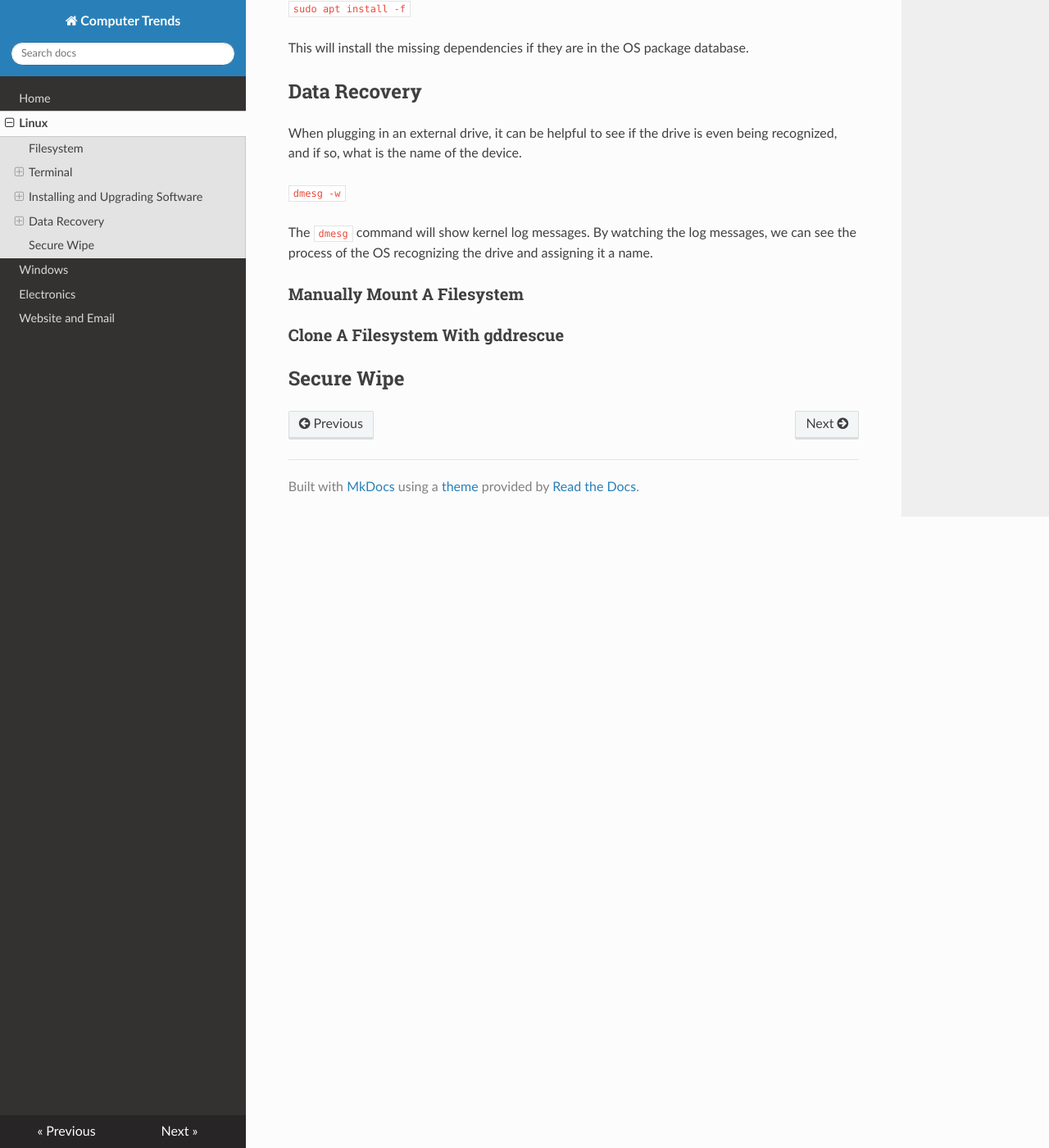
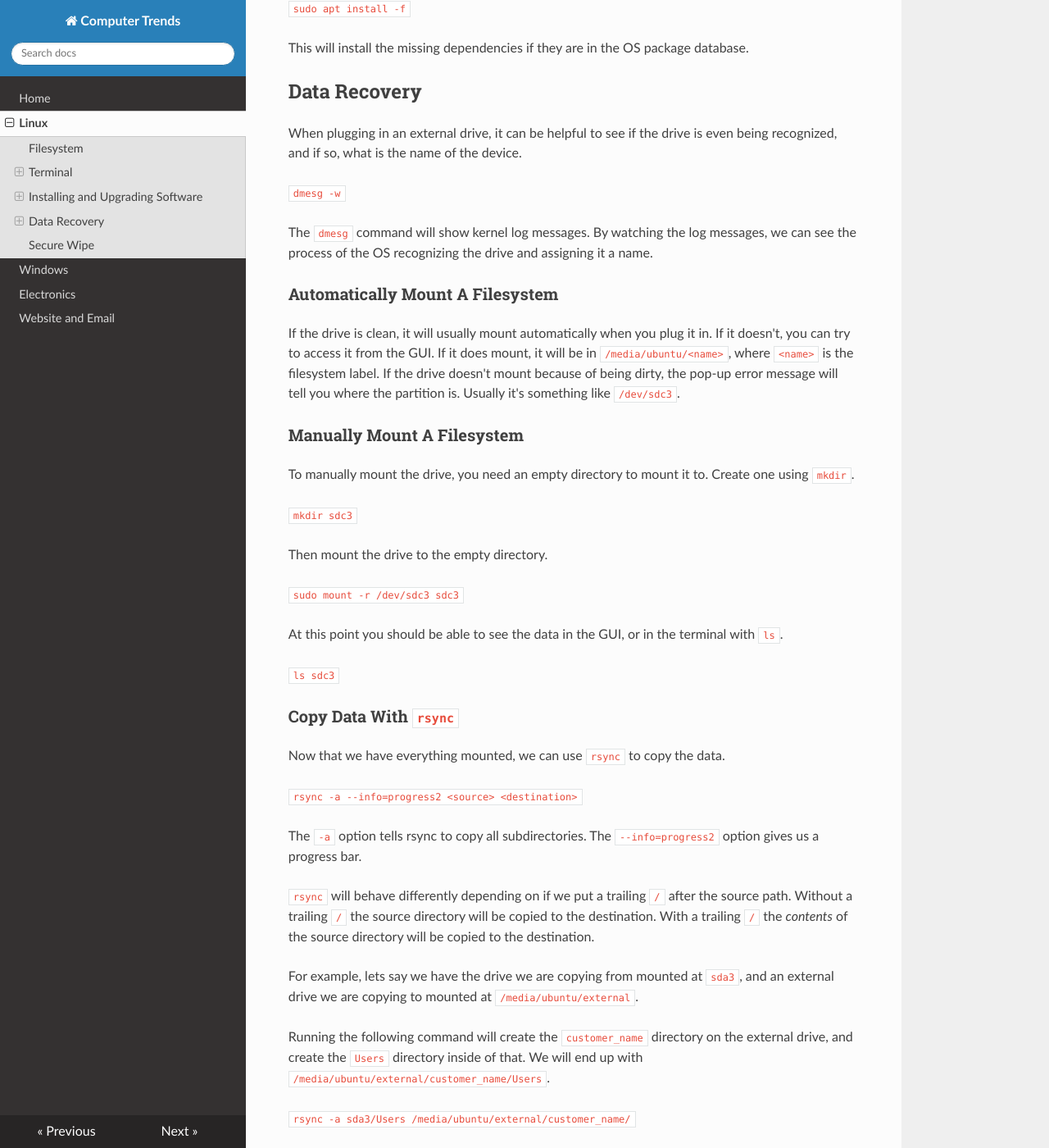
Before and after one commit to tortxof/ctrends-guide, an MkDocs documentation site: the page built from docs/linux.md, in a window 1280 px wide and 1400 px high, scrolled down 1722 px. Shown: the whole window at 82% size. Built offline with MkDocs 1.6.1, drawn with Linux system fonts in a browser that asks for light colours; nearby versions of some CDN libraries; some of the changed text lies outside the part shown.

Commit message:
Add sections on mounting and rsync

```diff
--- a/docs/linux.md
+++ b/docs/linux.md
@@ -81,8 +81,65 @@ even being recognized, and if so, what is the name of the device.
 The `dmesg` command will show kernel log messages. By watching the log messages,
 we can see the process of the OS recognizing the drive and assigning it a name.
 
+### Automatically Mount A Filesystem
+
+If the drive is clean, it will usually mount automatically when you plug it in.
+If it doesn't, you can try to access it from the GUI. If it does mount, it will
+be in `/media/ubuntu/<name>`, where `<name>` is the filesystem label. If the
+drive doesn't mount because of being dirty, the pop-up error message will tell
+you where the partition is. Usually it's something like `/dev/sdc3`.
+
 ### Manually Mount A Filesystem
 
-### Clone A Filesystem With gddrescue
+To manually mount the drive, you need an empty directory to mount it to. Create
+one using `mkdir`.
+
+`mkdir sdc3`
+
+Then mount the drive to the empty directory.
+
+`sudo mount -r /dev/sdc3 sdc3`
+
+At this point you should be able to see the data in the GUI, or in the terminal
+with `ls`.
+
+`ls sdc3`
+
+### Copy Data With `rsync`
+
+Now that we have everything mounted, we can use `rsync` to copy the data.
+
+`rsync -a --info=progress2 <source> <destination>`
+
+The `-a` option tells rsync to copy all subdirectories. The `--info=progress2`
+option gives us a progress bar.
+
+`rsync` will behave differently depending on if we put a trailing `/` after the
+source path. Without a trailing `/` the source directory will be copied to the
+destination. With a trailing `/` the *contents* of the source directory will be
+copied to the destination.
+
+For example, lets say we have the drive we are copying from mounted at `sda3`,
+and an external drive we are copying to mounted at `/media/ubuntu/external`.
+
+Running the following command will create the `customer_name` directory on the
+external drive, and create the `Users` directory inside of that. We will end up
+with `/media/ubuntu/external/customer_name/Users`.
+
+`rsync -a sda3/Users /media/ubuntu/external/customer_name/`
+
+What if we want the *contents* of `sda3/Users` copied directly to
+`/media/ubuntu/external/customer_name`? We can do that with the following
+command.
+
+`rsync -a sda3/Users/ /media/ubuntu/external/customer_name/`
+
+Then we will end up with the *contents* of users in
+`/media/ubuntu/external/customer_name/`. There will not be a `Users` directory
+on the external drive, only the contents of `Users` will be copied.
+
+If in doubt, run the command without the trailing `/`.
+
+### Clone A Partition With gddrescue
 
 ## Secure Wipe
```
